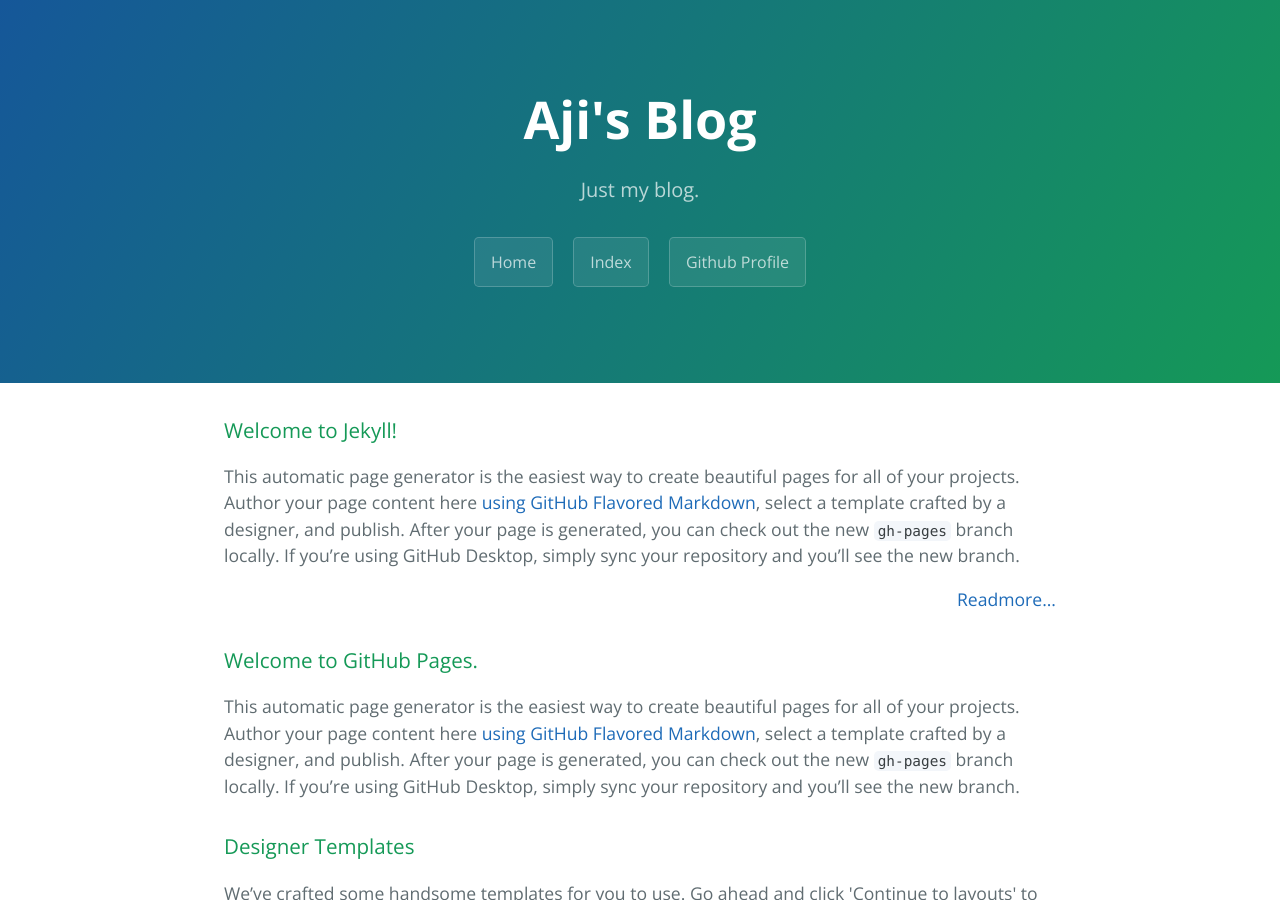
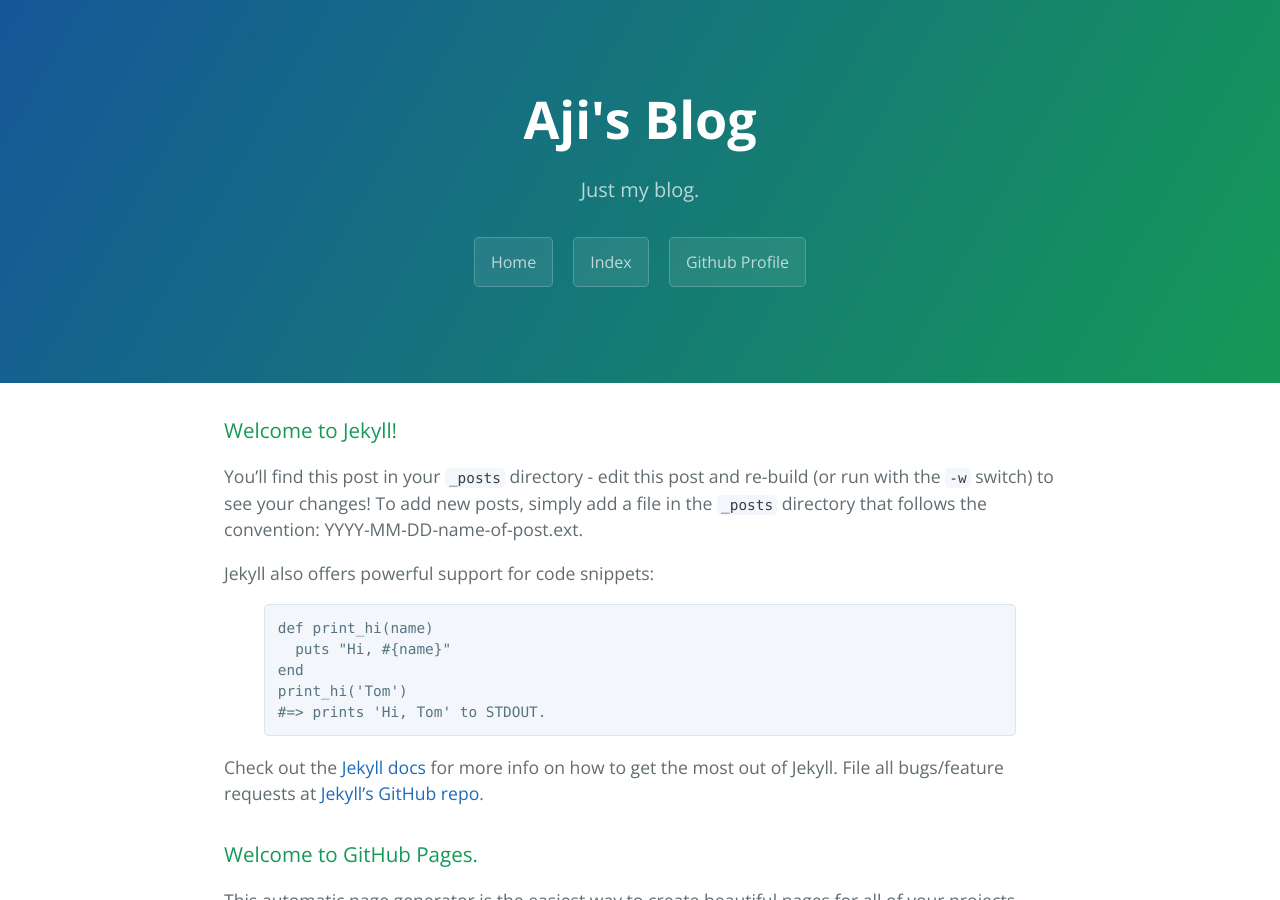
Before and after one commit to ajiyakin/blog, a Jekyll site: the page built from index.html, in a window 1280 px wide and 900 px high. Built offline with Jekyll 4.4.1, drawn with Linux system fonts in a browser that asks for light colours; the list of posts is cut into pages by our own code.

Commit message:
Try add indexing posts

```diff
--- a/_posts/2016-02-12-sample-content.markdown
+++ b/_posts/2016-02-12-sample-content.markdown
@@ -7,6 +7,7 @@
 
 You'll find this post in your `_posts` directory - edit this post and re-build (or run with the `-w` switch) to see your changes!
 To add new posts, simply add a file in the `_posts` directory that follows the convention: YYYY-MM-DD-name-of-post.ext.
+<!-- break -->
 
 Jekyll also offers powerful support for code snippets:
 
--- a/index.html
+++ b/index.html
@@ -4,6 +4,7 @@
 ---
 
 {% for post in site.posts %}
+
   <h3>
     <a id="welcome-to-github-pages" class="anchor" href="{{ site.baseurl }}{{ post.url }}" aria-hidden="true">
       <span aria-hidden="true" class="octicon octicon-link"></span>
@@ -11,12 +12,15 @@
     {{ post.title }}
   </h3>
 
-  <p>This automatic page generator is the easiest way to create beautiful pages for all of your projects. Author your page content here <a href="https://guides.github.com/features/mastering-markdown/">using GitHub Flavored Markdown</a>, select a template crafted by a designer, and publish. After your page is generated, you can check out the new <code>gh-pages</code> branch locally. If you’re using GitHub Desktop, simply sync your repository and you’ll see the new branch.</p>
-  <p style="text-align:right;">
-    <a href="{{ site.baseurl }}{{ post.url }}">
-      Readmore...
-    </a>
-  </p>
+  {{ post.content | split:'<!--break-->' | first }}
+  {% if post.content contains '<!--break-->' %}
+    <p style="text-align:right;">
+      <a href="{{ site.baseurl }}{{ post.url }}">
+        Readmore...
+      </a>
+    </p>
+  {% endif %}
+
 {% endfor %}
 
 <h3>
```
